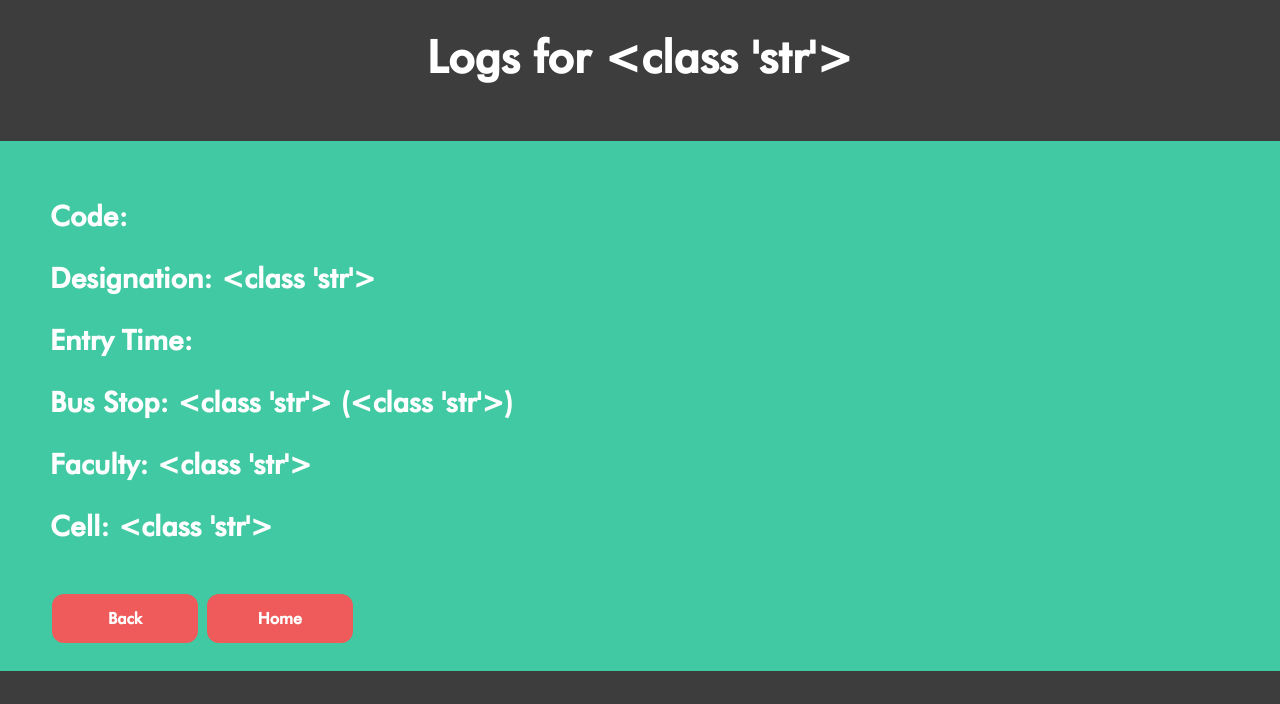
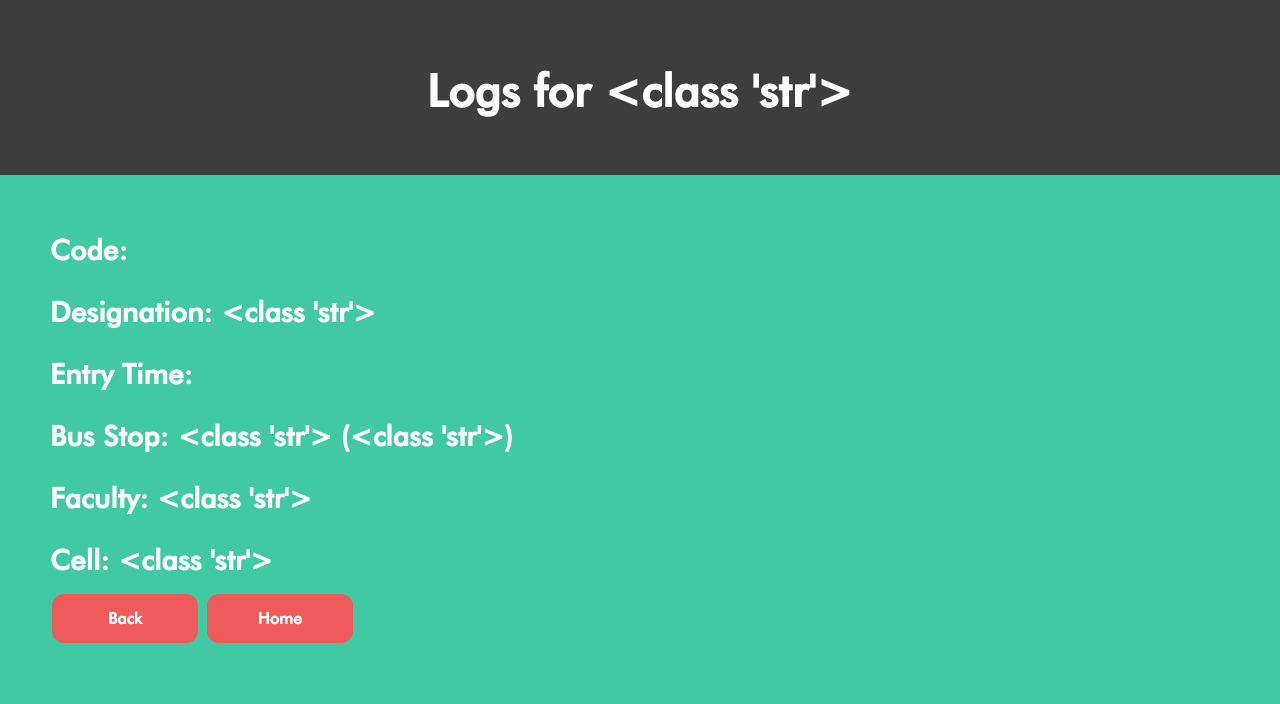
Before and after one commit to Lijan09/qrreader, a Flask app: page /log in a window 1280 px wide. Shown: the top 704 px of the page. Run offline with Flask 2, Linux system fonts and the light colour scheme; parts of the project's set-up code (start-up, migrations or seed data) failed here and were passed over.

Commit message:
Show Log CSS fix

```diff
--- a/Templates/logdata.html
+++ b/Templates/logdata.html
@@ -10,14 +10,12 @@
     <h1 class="welcome"> Logs for {{name}}</h1><br>
     <div class="frame2">
         <div class="info">
-
             <p class="code"> Code: {{code}}</p>
             <p class="designation"> Designation: {{designation}}</p>
             <p class="time">Entry Time: {{time}}</p>
             <p class="fee">Bus Stop: {{bstop}} ({{bno}})</p>
             <p class="candue">Faculty: {{faculty}}</p>
             <p class="cafdue">Cell: {{cell}}</p>
-
         </div>
         <div style="position:fixed; left:50px; top:590px;">
             <a href={{ url_for( "searchlog" ) }} class="button homepage"> Back </a>
--- a/static/main.css
+++ b/static/main.css
@@ -187,7 +187,7 @@ input[type="text"] {
 
 .welcome {
   text-align: center;
-  padding-top: 34x;
+  padding-top: 34px;
   color: white;
   font-size: 45px;
   font-weight: bold;
```
